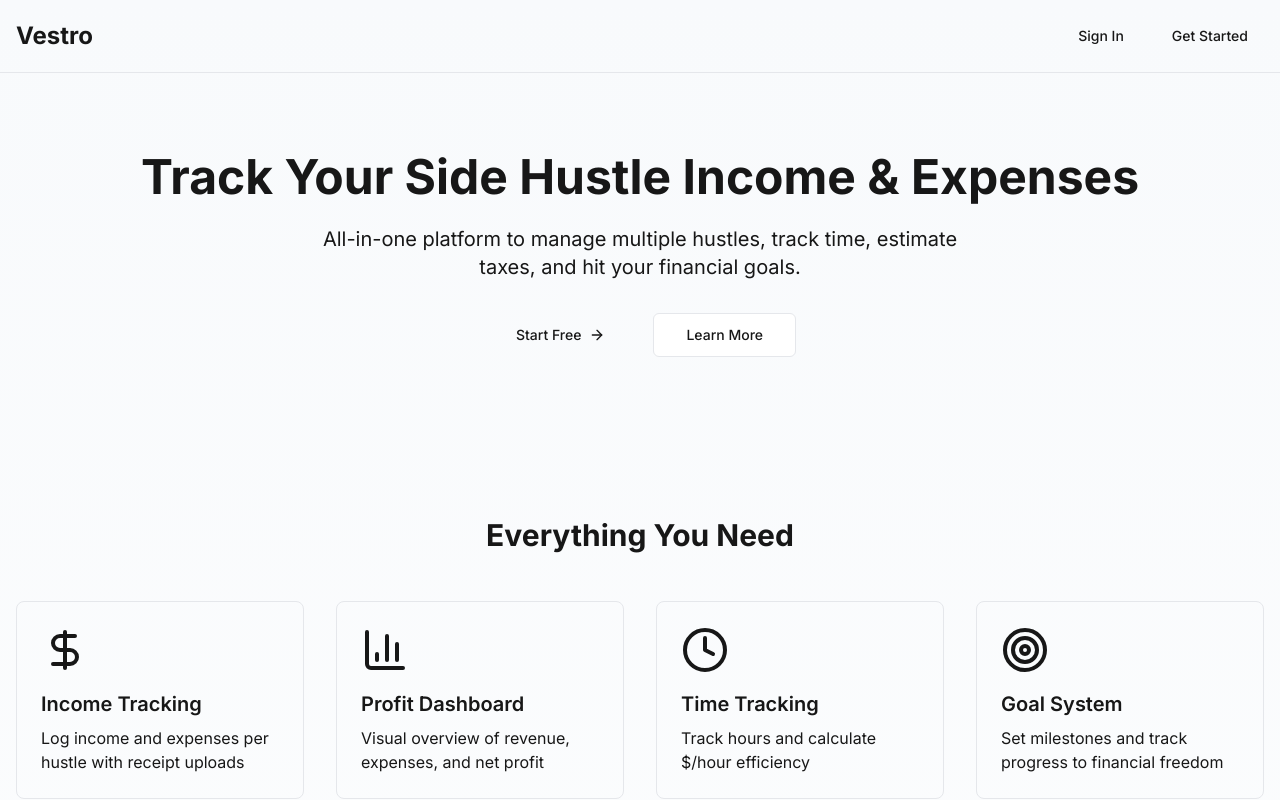
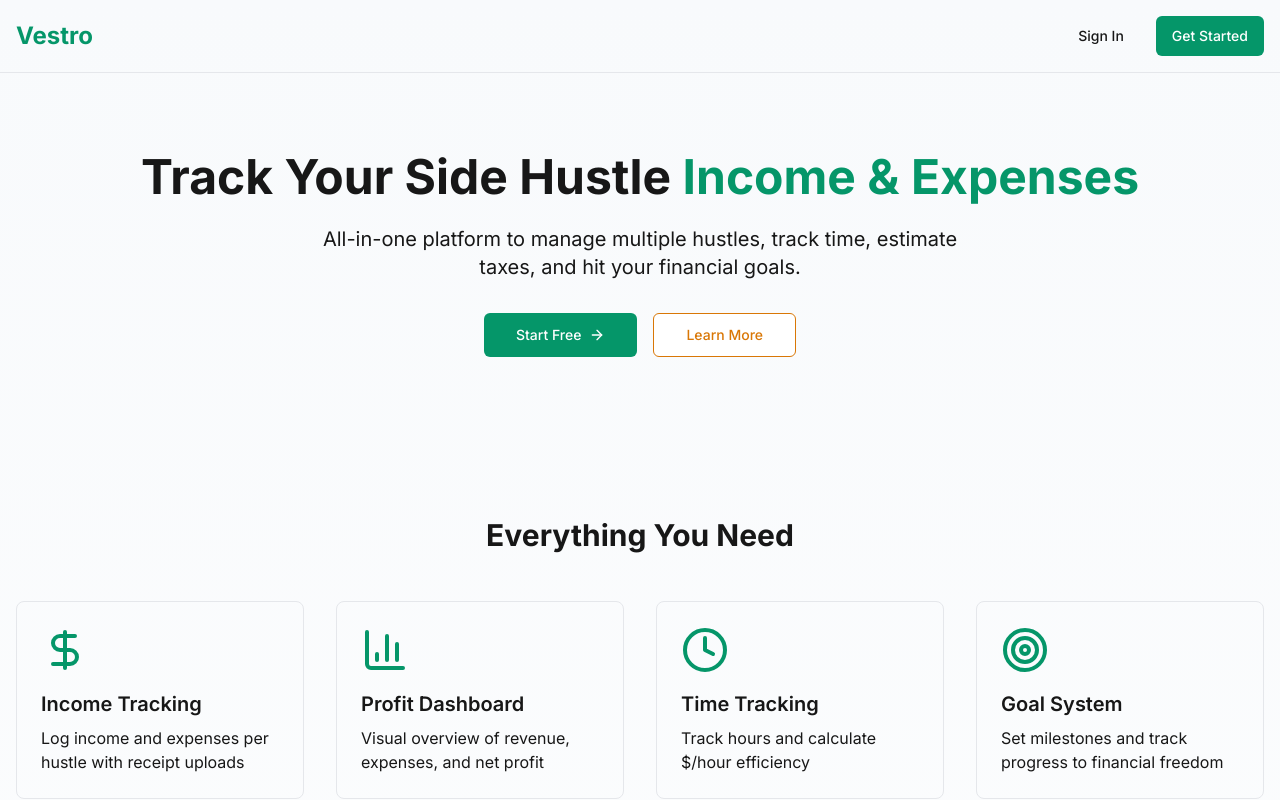
Before and after one commit to jhol26/track-a-stack, a Next.js app: page / in a window 1280 px wide. Shown: the top 800 px of the page. Built offline with nearby package versions, Linux system fonts and the light colour scheme.

Commit message:
Add green/gold color scheme

```diff
--- a/src/app/dashboard/page.tsx
+++ b/src/app/dashboard/page.tsx
@@ -3,7 +3,7 @@
 import { useEffect, useState } from "react";
 import { createClient } from "@supabase/supabase-js";
 import { Card, CardContent, CardHeader, CardTitle } from "@/components/ui/card";
-import { formatCurrency } from "@/lib/utils";
+import { formatCurrency, cn } from "@/lib/utils";
 import { DollarSign, TrendingUp, TrendingDown, Clock, Briefcase } from "lucide-react";
 
 const supabaseUrl = process.env.NEXT_PUBLIC_SUPABASE_URL!;
@@ -166,12 +166,12 @@ function StatCard({
     <Card>
       <CardHeader className="flex flex-row items-center justify-between space-y-0 pb-2">
         <CardTitle className="text-sm font-medium">{title}</CardTitle>
-        <Icon className="w-4 h-4 text-muted-foreground" />
+        <Icon className={cn("w-4 h-4", trend === "positive" ? "text-[#059669]" : trend === "negative" ? "text-[#d97706]" : "text-[#059669]")} />
       </CardHeader>
       <CardContent>
         <div className="text-2xl font-bold">{value}</div>
         {trend && (
-          <p className="text-xs text-muted-foreground">
+          <p className={cn("text-xs", trend === "positive" ? "text-[#059669]" : "text-[#d97706]")}>
             {trend === "positive" ? "+2.5%" : "-1.2%"} from last month
           </p>
         )}
--- a/src/app/globals.css
+++ b/src/app/globals.css
@@ -5,6 +5,10 @@
 :root {
   --background: #ffffff;
   --foreground: #171717;
+  --primary: #059669;
+  --primary-foreground: #ffffff;
+  --accent: #d97706;
+  --accent-foreground: #ffffff;
 }
 
 @media (prefers-color-scheme: dark) {
@@ -31,22 +35,22 @@ body {
 @layer base {
   :root {
     --sidebar-background: 0 0% 98%;
-    --sidebar-foreground: 240 5.3% 26.1%;
-    --sidebar-primary: 240 5.9% 10%;
+    --sidebar-foreground: 142 76% 30%;
+    --sidebar-primary: 142 76% 30%;
     --sidebar-primary-foreground: 0 0% 98%;
-    --sidebar-accent: 240 4.8% 95.9%;
-    --sidebar-accent-foreground: 240 5.9% 10%;
-    --sidebar-border: 220 13% 91%;
-    --sidebar-ring: 217.2 91.2% 59.8%;
+    --sidebar-accent: 38 92% 50%;
+    --sidebar-accent-foreground: 0 0% 98%;
+    --sidebar-border: 142 76% 90%;
+    --sidebar-ring: 142 76% 36%;
   }
   .dark {
     --sidebar-background: 240 5.9% 10%;
     --sidebar-foreground: 240 4.8% 95.9%;
-    --sidebar-primary: 224.3 76.3% 48%;
+    --sidebar-primary: 142 76% 36%;
     --sidebar-primary-foreground: 0 0% 100%;
-    --sidebar-accent: 240 3.7% 15.9%;
-    --sidebar-accent-foreground: 240 4.8% 95.9%;
+    --sidebar-accent: 38 92% 50%;
+    --sidebar-accent-foreground: 0 0% 100%;
     --sidebar-border: 240 3.7% 15.9%;
-    --sidebar-ring: 217.2 91.2% 59.8%;
+    --sidebar-ring: 142 76% 36%;
   }
 }
--- a/src/components/dashboard/sidebar.tsx
+++ b/src/components/dashboard/sidebar.tsx
@@ -42,9 +42,9 @@ export function Sidebar() {
   };
 
   return (
-    <aside className="w-64 border-r bg-muted/40 min-h-screen p-4">
+    <aside className="w-64 border-r bg-gradient-to-b from-[#059669] to-[#047857] min-h-screen p-4">
       <div className="mb-8">
-        <Link href="/" className="text-2xl font-bold text-primary">
+        <Link href="/" className="text-2xl font-bold text-white">
           Vestro
         </Link>
       </div>
@@ -60,7 +60,8 @@ export function Sidebar() {
                 variant={isActive ? "secondary" : "ghost"}
                 className={cn(
                   "w-full justify-start gap-2",
-                  isActive && "bg-muted font-medium"
+                  isActive && "bg-[#d97706] text-white font-medium hover:bg-[#b45309]",
+                  !isActive && "text-white hover:bg-white/10"
                 )}
               >
                 <Icon className="w-4 h-4" />
@@ -72,7 +73,7 @@ export function Sidebar() {
       </nav>
 
       <div className="mt-auto pt-8">
-        <Button variant="ghost" className="w-full justify-start gap-2" onClick={handleSignOut}>
+        <Button variant="ghost" className="w-full justify-start gap-2 text-white hover:bg-white/10" onClick={handleSignOut}>
           <LogOut className="w-4 h-4" />
           Sign Out
         </Button>
--- a/src/components/ui/button.tsx
+++ b/src/components/ui/button.tsx
@@ -9,15 +9,15 @@ const buttonVariants = cva(
   {
     variants: {
       variant: {
-        default: "bg-primary text-primary-foreground hover:bg-primary/90",
+        default: "bg-[#059669] text-white hover:bg-[#047857]",
         destructive:
           "bg-destructive text-destructive-foreground hover:bg-destructive/90",
         outline:
-          "border border-input bg-background hover:bg-accent hover:text-accent-foreground",
+          "border border-[#d97706] bg-background text-[#d97706] hover:bg-[#d97706] hover:text-white",
         secondary:
-          "bg-secondary text-secondary-foreground hover:bg-secondary/80",
-        ghost: "hover:bg-accent hover:text-accent-foreground",
-        link: "text-primary underline-offset-4 hover:underline",
+          "bg-[#d97706] text-white hover:bg-[#b45309]",
+        ghost: "hover:bg-[#059669]/10 hover:text-[#059669]",
+        link: "text-[#059669] underline-offset-4 hover:underline",
       },
       size: {
         default: "h-10 px-4 py-2",
--- a/src/components/ui/card.tsx
+++ b/src/components/ui/card.tsx
@@ -9,7 +9,7 @@ const Card = React.forwardRef<
   <div
     ref={ref}
     className={cn(
-      "rounded-lg border bg-card text-card-foreground shadow-sm",
+      "rounded-lg border-2 border-[#d97706]/30 bg-white text-card-foreground shadow-sm",
       className
     )}
     {...props}
--- a/tailwind.config.ts
+++ b/tailwind.config.ts
@@ -12,6 +12,38 @@ const config: Config = {
   		colors: {
   			background: 'var(--background)',
   			foreground: 'var(--foreground)',
+  			primary: {
+  				DEFAULT: '#059669',
+  				foreground: '#ffffff',
+  			},
+  			accent: {
+  				DEFAULT: '#d97706',
+  				foreground: '#ffffff',
+  			},
+  			green: {
+  				50: '#ecfdf5',
+  				100: '#d1fae5',
+  				200: '#a7f3d0',
+  				300: '#6ee7b7',
+  				400: '#34d399',
+  				500: '#10b981',
+  				600: '#059669',
+  				700: '#047857',
+  				800: '#065f46',
+  				900: '#064e3b',
+  			},
+  			gold: {
+  				50: '#fffbeb',
+  				100: '#fef3c7',
+  				200: '#fde68a',
+  				300: '#fcd34d',
+  				400: '#fbbf24',
+  				500: '#f59e0b',
+  				600: '#d97706',
+  				700: '#b45309',
+  				800: '#92400e',
+  				900: '#78350f',
+  			},
   			sidebar: {
   				DEFAULT: 'hsl(var(--sidebar-background))',
   				foreground: 'hsl(var(--sidebar-foreground))',
```
